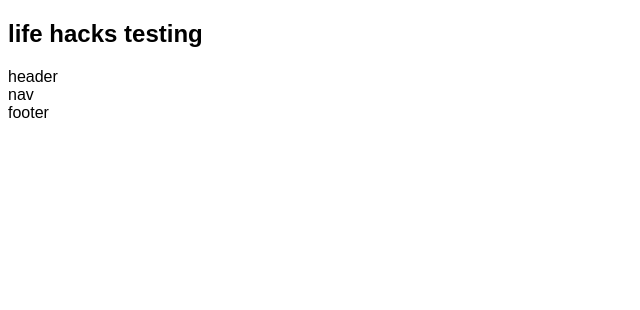
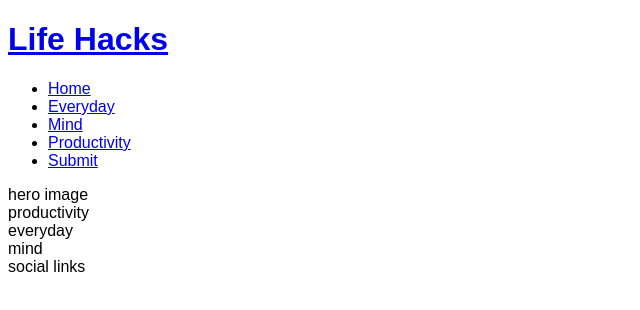
Before and after one commit to WLTSAS/life-hacks-portfolio-1, a plain HTML site: page index.html in a window 1280 px wide. Shown: the whole page, without its empty margins (0-640 px from the left). Drawn offline with Linux system fonts and the light colour scheme.

Commit message:
Add basic header sturcture

```diff
--- a/index.html
+++ b/index.html
@@ -10,10 +10,45 @@
     <title>Life Hacks</title>
 </head>
 <body>
-<h2>life hacks testing</h2>
-    <section>header</section>
-    <section>nav</section>
-    <section>footer</section>
+    <header>
+        <a href="index.html">
+            <h1>Life Hacks</h1>
+        </a>
+        <nav>
+            <ul>
+                <li>
+                    <a href="index.html">Home</a>
+                </li>
+                <li>
+                    <a href="#">Everyday</a>
+                </li>
+                <li>
+                    <a href="#">Mind</a>
+                </li>
+                <li>
+                    <a href="#">Productivity</a>
+                </li>
+                <li>
+                    <a href="#">Submit</a>
+                </li>
+            </ul>
+        </nav>
+    </header>
+    <section>
+        hero image
+    </section>
+    <section>
+        productivity
+    </section>
+    <section>
+        everyday
+    </section>
+    <section>
+        mind
+    </section>
+    <footer>
+        social links
+    </footer>
 
 </body>
 </html>
```
